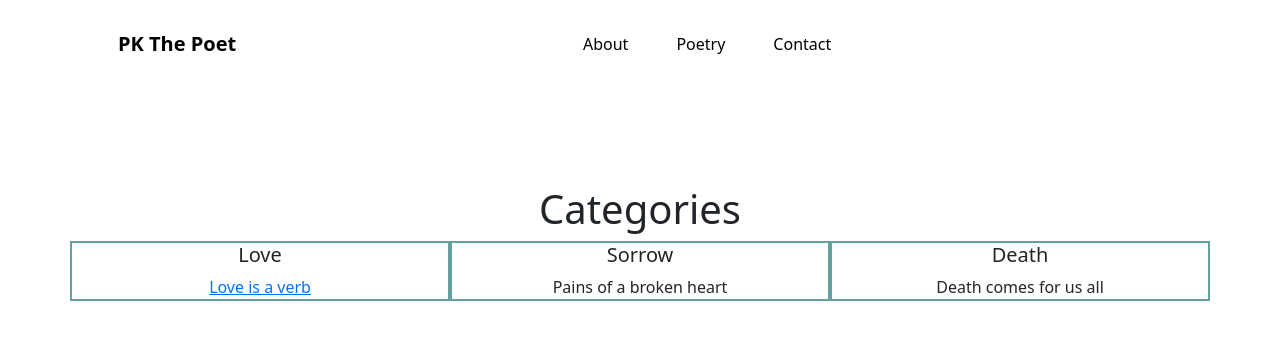
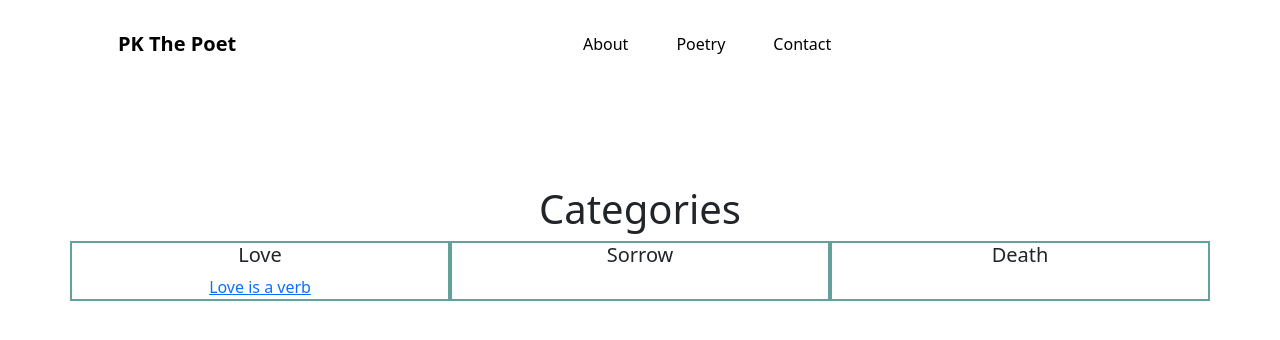
Before and after one commit to ColeColombia/PKThePoet, a plain HTML site: page assets/poems/categories.html in a window 1280 px wide. Drawn offline with nearby package versions, Linux system fonts and the light colour scheme.

Commit message:
removed demo poems

```diff
--- a/assets/poems/categories.html
+++ b/assets/poems/categories.html
@@ -41,7 +41,7 @@
       <h5>Sorrow</h5>
       <div class="row text-center">
         <div class="col-sm">
-          Pains of a broken heart
+
         </div>
       </div>
     </div>
@@ -49,7 +49,7 @@
       <h5>Death</h5>
       <div class="row text-center">
         <div class="col-sm">
-          Death comes for us all
+
         </div>
       </div>
     </div>
```
